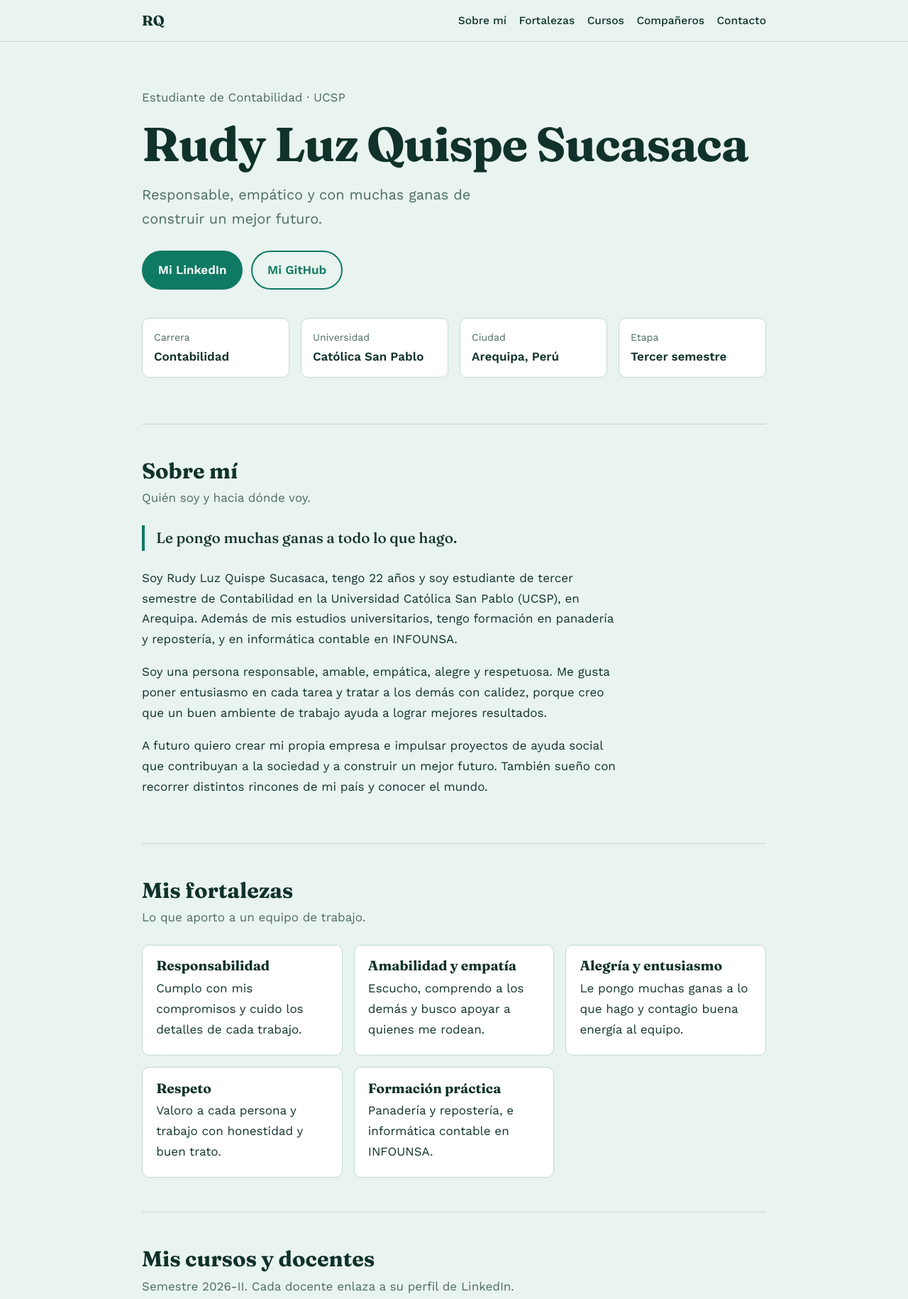
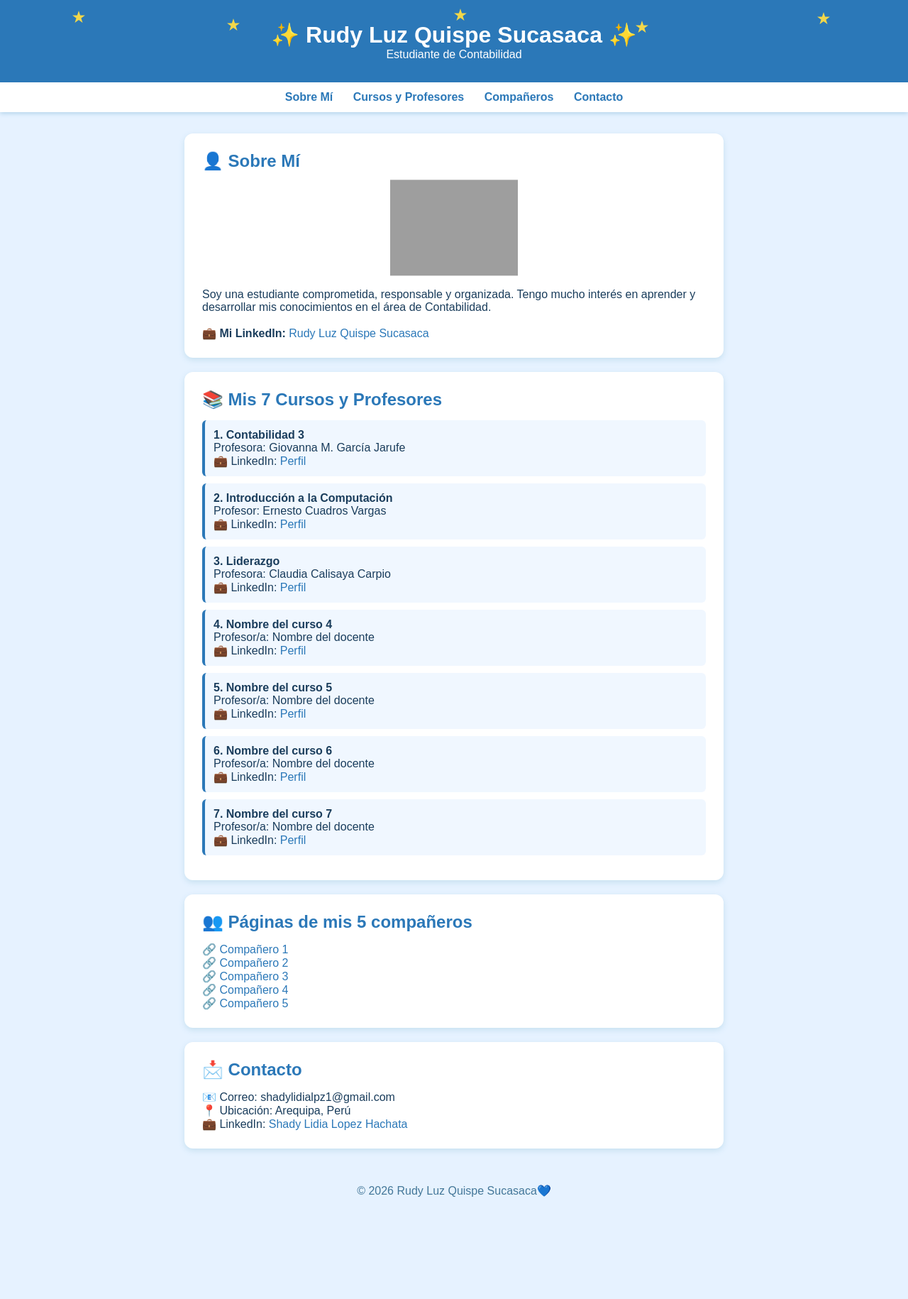
Before and after one commit to RudyLuzQuispeSucasaca/RudyLuzQuispeSucasaca.github.io, a plain HTML site: page index.html in a window 1280 px wide. Shown: the top 1830 px of the page at 71% size. After the commit the page ends 1707 px from the top, so only its background shows below. Drawn offline with nearby package versions, Linux system fonts and the light colour scheme; grey boxes are pictures that could not be loaded.

Commit message:
Update index.html

```diff
--- a/index.html
+++ b/index.html
@@ -1,242 +1,202 @@
 <!DOCTYPE html>
 <html lang="es">
 <head>
-<meta charset="utf-8">
-<meta name="viewport" content="width=device-width, initial-scale=1">
-<meta name="google-site-verification" content="2D5c-wKVQnALXrFIdo2wI-Y-DCOHoWiuO_FaM1N_N9Q" />
-<title>Rudy Luz Quispe Sucasaca | Estudiante de Contabilidad · UCSP</title>
-<meta name="description" content="Rudy Luz Quispe Sucasaca, estudiante de Contabilidad en la Universidad Católica San Pablo (Arequipa). Perfil, cursos, docentes y contacto.">
-<meta name="author" content="Rudy Luz Quispe Sucasaca">
-<meta name="theme-color" content="#e9f3ef">
-<link rel="canonical" href="https://rudyluzquispesucasaca.github.io/">
-<meta property="og:type" content="profile">
-<meta property="og:title" content="Rudy Luz Quispe Sucasaca | Estudiante de Contabilidad · UCSP">
-<meta property="og:description" content="Perfil, cursos, docentes y contacto.">
-<meta property="og:url" content="https://rudyluzquispesucasaca.github.io/">
-<script type="application/ld+json">
-{
-  "@context": "https://schema.org",
-  "@type": "Person",
-  "name": "Rudy Luz Quispe Sucasaca",
-  "url": "https://rudyluzquispesucasaca.github.io/",
-  "jobTitle": "Estudiante de Contabilidad",
-  "affiliation": { "@type": "CollegeOrUniversity", "name": "Universidad Católica San Pablo" },
-  "address": { "@type": "PostalAddress", "addressLocality": "Arequipa", "addressCountry": "PE" },
-  "sameAs": [
-    "https://github.com/RudyLuzQuispeSucasaca",
-    "https://www.linkedin.com/in/luz-quispe-94a934449"
-  ]
+    <meta charset="UTF-8">
+    <meta name="viewport" content="width=device-width, initial-scale=1.0">
+    <title>Rudy Luz Quispe Sucasaca</title>
+    <style>
+        *{
+            margin:0;
+            padding:0;
+            box-sizing:border-box;
         }
-</script>
+        body{
+            background-color:#e6f2ff;
+            font-family:Arial, sans-serif;
+            color:#1a3d5c;
+        }
 
-<link rel="preconnect" href="https://fonts.googleapis.com">
-<link rel="preconnect" href="https://fonts.gstatic.com" crossorigin>
-<link href="https://fonts.googleapis.com/css2?family=Fraunces:opsz,wght@9..144,500;9..144,700&family=Work+Sans:wght@400;500;600&display=swap" rel="stylesheet">
+        /* Encabezado con estrellas animadas */
+        header{
+            background:#2b78b8;
+            color:white;
+            text-align:center;
+            padding:30px 15px;
+            position:relative;
+            overflow:hidden;
+        }
+        .estrella{
+            position:absolute;
+            color:#ffdd44;
+            font-size:20px;
+            animation:brillar 1.5s infinite alternate;
+        }
+        @keyframes brillar{
+            0%{opacity:0.3; transform:scale(0.8)}
+            100%{opacity:1; transform:scale(1.2)}
+        }
 
-<style>
-:root{
-  --bg:#e9f3ef;        /* fondo general */
-  --surface:#ffffff;   /* tarjetas */
-  --ink:#10322b;       /* texto principal */
-  --muted:#4d6b63;     /* texto secundario */
-  --line:#c3dad2;      /* bordes */
-  --accent:#0f7a63;    /* botones y enlaces */
-  --accent-ink:#ffffff;
+        /* Menú de navegación */
+        nav{
+            background:#ffffff;
+            box-shadow:0 2px 6px #b3d4eb;
+            padding:12px;
+            text-align:center;
         }
-@media (prefers-color-scheme: dark){
-  :root{ --bg:#0c1d19; --surface:#122823; --ink:#e4f2ee; --muted:#93b3aa; --line:#23463d; --accent:#4fd1b0; --accent-ink:#06211a; }
+        nav a{
+            color:#2b78b8;
+            text-decoration:none;
+            font-weight:bold;
+            margin:0 12px;
         }
-*{box-sizing:border-box}
-html{scroll-behavior:smooth}
-body{margin:0;background:var(--bg);color:var(--ink);font-family:"Work Sans",system-ui,sans-serif;font-size:1.0625rem;line-height:1.7}
-a{color:var(--accent);font-weight:500}
-a:focus-visible,button:focus-visible{outline:3px solid var(--accent);outline-offset:2px}
-.wrap{max-width:920px;margin:0 auto;padding:0 1.25rem}
-h1,h2,h3{font-family:"Fraunces",Georgia,serif;line-height:1.15;margin:0}
+        nav a:hover{
+            color:#164b75;
+        }
 
-/* Barra superior */
-.top{position:sticky;top:0;z-index:5;background:var(--bg);border-bottom:1px solid var(--line)}
-.top .wrap{display:flex;align-items:center;justify-content:space-between;gap:1rem;padding-top:.75rem;padding-bottom:.75rem;flex-wrap:wrap}
-.logo{font-family:"Fraunces",serif;font-weight:700;font-size:1.25rem;text-decoration:none;color:var(--ink)}
-.top nav{display:flex;flex-wrap:wrap;gap:1.1rem}
-.top nav a{text-decoration:none;color:var(--ink);font-size:.97rem}
-.top nav a:hover{color:var(--accent)}
+        .contenedor{
+            max-width:800px;
+            margin:30px auto;
+            padding:0 20px;
+        }
+        section{
+            background:white;
+            padding:25px;
+            border-radius:12px;
+            margin-bottom:20px;
+            box-shadow:0 3px 8px #c6e0f0;
+        }
+        h2{
+            color:#2b78b8;
+            margin-bottom:15px;
+        }
 
-/* Portada */
-.hero{padding:4rem 0 3rem}
-.role{color:var(--muted);margin:0 0 .75rem}
-h1{font-size:clamp(2.3rem,7vw,4.2rem);font-weight:700;letter-spacing:-.02em}
-.lead{font-size:1.25rem;color:var(--muted);margin:1rem 0 1.75rem;max-width:34rem}
-.btns{display:flex;flex-wrap:wrap;gap:.75rem}
-.btn{display:inline-block;padding:.7rem 1.3rem;border-radius:999px;text-decoration:none;font-weight:600;border:2px solid var(--accent)}
-.btn.main{background:var(--accent);color:var(--accent-ink)}
-.btn.alt{color:var(--accent)}
-.facts{display:grid;grid-template-columns:repeat(auto-fit,minmax(150px,1fr));gap:1rem;margin-top:2.5rem;padding:0;list-style:none}
-.facts li{background:var(--surface);border:1px solid var(--line);border-radius:10px;padding:.9rem 1rem}
-.facts span{display:block;color:var(--muted);font-size:.88rem}
-.facts strong{font-weight:600}
+        /* Imagen animada de la chica */
+        .chica-animada{
+            width:180px;
+            display:block;
+            margin:15px auto;
+            animation:salto 1.2s infinite alternate;
+        }
+        @keyframes salto{
+            0%{transform:translateY(0px)}
+            100%{transform:translateY(-12px)}
+        }
 
-section{padding:3rem 0;border-top:1px solid var(--line)}
-h2{font-size:1.9rem;margin-bottom:.4rem}
-.intro{color:var(--muted);margin:0 0 1.5rem}
-blockquote{margin:0 0 1.5rem;padding-left:1rem;border-left:4px solid var(--accent);font-family:"Fraunces",serif;font-size:1.3rem}
-.about p{max-width:42rem}
+        .curso{
+            background:#f0f7ff;
+            padding:12px;
+            margin:10px 0;
+            border-left:4px solid #2b78b8;
+            border-radius:6px;
+        }
+        a{
+            color:#2b78b8;
+            text-decoration:none;
+        }
+        a:hover{
+            text-decoration:underline;
+        }
 
-/* Fortalezas y cursos */
-.grid{display:grid;grid-template-columns:repeat(auto-fit,minmax(260px,1fr));gap:1rem}
-.card{background:var(--surface);border:1px solid var(--line);border-radius:10px;padding:1.1rem 1.2rem}
-.card h3{font-size:1.2rem;margin-bottom:.4rem}
-.card p{margin:.25rem 0}
-.card .role-tag{color:var(--muted);font-size:.9rem}
-
-/* Compañeros */
-ul.mates{list-style:none;margin:0;padding:0;display:grid;grid-template-columns:repeat(auto-fit,minmax(240px,1fr));gap:.75rem}
-ul.mates li a{display:block;background:var(--surface);border:1px solid var(--line);border-radius:10px;padding:.9rem 1.1rem;text-decoration:none;color:var(--ink)}
-ul.mates li a:hover{border-color:var(--accent);color:var(--accent)}
-
-footer{padding:2rem 0 3rem;border-top:1px solid var(--line);color:var(--muted);font-size:.95rem}
+        footer{
+            text-align:center;
+            padding:20px;
+            color:#447799;
+        }
     </style>
 </head>
+<body>
 
-<body id="inicio">
+<header>
+    <span class="estrella" style="top:10%; left:8%">★</span>
+    <span class="estrella" style="top:20%; left:25%">★</span>
+    <span class="estrella" style="top:8%; left:50%">★</span>
+    <span class="estrella" style="top:22%; left:70%">★</span>
+    <span class="estrella" style="top:12%; left:90%">★</span>
+    <h1>✨ Rudy Luz Quispe Sucasaca ✨</h1>
+    <p>Estudiante de Contabilidad</p>
+</header>
 
-<header class="top">
-  <div class="wrap">
-    <a class="logo" href="#inicio">RQ</a>
-    <nav aria-label="Secciones">
-      <a href="#sobre-mi">Sobre mí</a>
-      <a href="#fortalezas">Fortalezas</a>
-      <a href="#cursos">Cursos</a>
-      <a href="#companeros">Compañeros</a>
+<nav>
+    <a href="#sobre-mi">Sobre Mí</a>
+    <a href="#cursos">Cursos y Profesores</a>
+    <a href="#compañeros">Compañeros</a>
     <a href="#contacto">Contacto</a>
 </nav>
-  </div>
-</header>
 
-<main class="wrap">
-
-  <section class="hero" style="border-top:0">
-    <p class="role">Estudiante de Contabilidad · UCSP</p>
-    <h1>Rudy Luz Quispe Sucasaca</h1>
-    <p class="lead">Responsable, empático y con muchas ganas de construir un mejor futuro.</p>
-    <div class="btns">
-      <a class="btn main" href="https://www.linkedin.com/in/luz-quispe-94a934449" target="_blank" rel="me noopener">Mi LinkedIn</a>
-      <a class="btn alt" href="https://github.com/RudyLuzQuispeSucasaca" target="_blank" rel="me noopener">Mi GitHub</a>
-    </div>
-    <ul class="facts">
-      <li><span>Carrera</span><strong>Contabilidad</strong></li>
-      <li><span>Universidad</span><strong>Católica San Pablo</strong></li>
-      <li><span>Ciudad</span><strong>Arequipa, Perú</strong></li>
-      <li><span>Etapa</span><strong>Tercer semestre</strong></li>
-    </ul>
+<div class="contenedor">
+    <section id="sobre-mi">
+        <h2>👤 Sobre Mí</h2>
+        <img class="chica-animada" src="https://cdn-icons-png.flaticon.com/512/3135/3135715.png" alt="chica estudiante">
+        <p>Soy una estudiante comprometida, responsable y organizada. Tengo mucho interés en aprender y desarrollar mis conocimientos en el área de Contabilidad.</p>
+        <br>
+        <p>💼 <strong>Mi LinkedIn:</strong> <a href="AQUÍ-TU-ENLACE-LINKEDIN" target="_blank">Rudy Luz Quispe Sucasaca</a></p>
     </section>
 
-  <section id="sobre-mi" class="about">
-    <h2>Sobre mí</h2>
-    <p class="intro">Quién soy y hacia dónde voy.</p>
-    <blockquote>Le pongo muchas ganas a todo lo que hago.</blockquote>
-    <p>Soy Rudy Luz Quispe Sucasaca, tengo 22 años y soy estudiante de tercer semestre de Contabilidad en la Universidad Católica San Pablo (UCSP), en Arequipa. Además de mis estudios universitarios, tengo formación en panadería y repostería, y en informática contable en INFOUNSA.</p>
-    <p>Soy una persona responsable, amable, empática, alegre y respetuosa. Me gusta poner entusiasmo en cada tarea y tratar a los demás con calidez, porque creo que un buen ambiente de trabajo ayuda a lograr mejores resultados.</p>
-    <p>A futuro quiero crear mi propia empresa e impulsar proyectos de ayuda social que contribuyan a la sociedad y a construir un mejor futuro. También sueño con recorrer distintos rincones de mi país y conocer el mundo.</p>
-  </section>
+    <section id="cursos">
+        <h2>📚 Mis 7 Cursos y Profesores</h2>
 
-  <section id="fortalezas">
-    <h2>Mis fortalezas</h2>
-    <p class="intro">Lo que aporto a un equipo de trabajo.</p>
-    <div class="grid">
-      <div class="card"><h3>Responsabilidad</h3><p>Cumplo con mis compromisos y cuido los detalles de cada trabajo.</p></div>
-      <div class="card"><h3>Amabilidad y empatía</h3><p>Escucho, comprendo a los demás y busco apoyar a quienes me rodean.</p></div>
-      <div class="card"><h3>Alegría y entusiasmo</h3><p>Le pongo muchas ganas a lo que hago y contagio buena energía al equipo.</p></div>
-      <div class="card"><h3>Respeto</h3><p>Valoro a cada persona y trabajo con honestidad y buen trato.</p></div>
-      <div class="card"><h3>Formación práctica</h3><p>Panadería y repostería, e informática contable en INFOUNSA.</p></div>
+        <div class="curso">
+            <strong>1. Contabilidad 3</strong>
+            <p>Profesora: Giovanna M. García Jarufe</p>
+            <p>💼 LinkedIn: <a href="ENLACE-PROFESORA1" target="_blank">Perfil</a></p>
+        </div>
+
+        <div class="curso">
+            <strong>2. Introducción a la Computación</strong>
+            <p>Profesor: Ernesto Cuadros Vargas</p>
+            <p>💼 LinkedIn: <a href="ENLACE-PROFESOR2" target="_blank">Perfil</a></p>
+        </div>
+
+        <div class="curso">
+            <strong>3. Liderazgo</strong>
+            <p>Profesora: Claudia Calisaya Carpio</p>
+            <p>💼 LinkedIn: <a href="ENLACE-PROFESORA3" target="_blank">Perfil</a></p>
+        </div>
+
+        <div class="curso">
+            <strong>4. Nombre del curso 4</strong>
+            <p>Profesor/a: Nombre del docente</p>
+            <p>💼 LinkedIn: <a href="ENLACE-PROFESOR4" target="_blank">Perfil</a></p>
+        </div>
+
+        <div class="curso">
+            <strong>5. Nombre del curso 5</strong>
+            <p>Profesor/a: Nombre del docente</p>
+            <p>💼 LinkedIn: <a href="ENLACE-PROFESOR5" target="_blank">Perfil</a></p>
+        </div>
+
+        <div class="curso">
+            <strong>6. Nombre del curso 6</strong>
+            <p>Profesor/a: Nombre del docente</p>
+            <p>💼 LinkedIn: <a href="ENLACE-PROFESOR6" target="_blank">Perfil</a></p>
+        </div>
+
+        <div class="curso">
+            <strong>7. Nombre del curso 7</strong>
+            <p>Profesor/a: Nombre del docente</p>
+            <p>💼 LinkedIn: <a href="ENLACE-PROFESOR7" target="_blank">Perfil</a></p>
         </div>
     </section>
 
-  <section id="cursos">
-    <h2>Mis cursos y docentes</h2>
-    <p class="intro">Semestre 2026-II. Cada docente enlaza a su perfil de LinkedIn.</p>
-    <div class="grid">
-
-      <div class="card">
-        <h3>Cálculo en una Variable</h3>
-        <p><a href="https://www.linkedin.com/in/jesus-enrique-achire-quispe-a842303b6/" target="_blank" rel="noopener">Jesús Enrique Achire Quispe</a></p>
-      </div>
-
-      <div class="card">
-        <h3>Liderazgo</h3>
-        <p><a href="https://www.linkedin.com/in/claudia-calisaya-carpio-5821a0173/" target="_blank" rel="noopener">Claudia Calisaya Carpio</a></p>
-      </div>
-
-      <div class="card">
-        <h3>Antropología</h3>
-        <p>José Luis Begazo de la Torre</p>
-        <!-- Si encuentras su LinkedIn, reemplaza la línea anterior por:
-        <p><a href="https://www.linkedin.com/in/SU-PERFIL" target="_blank" rel="noopener">José Luis Begazo de la Torre</a></p> -->
-      </div>
-
-      <div class="card">
-        <h3>Historia de Occidente I</h3>
-        <p>Gonzalo José Pedro Presbítero Rodríguez</p>
-      </div>
-
-      <div class="card">
-        <h3>Introducción a Computación</h3>
-        <p><a href="https://www.linkedin.com/in/ecuadrosv/" target="_blank" rel="noopener">Ernesto Cuadros Vargas</a></p>
-        <p class="role-tag">Asistente: <a href="https://www.linkedin.com/in/rosmery-violeta-quispe-zavala-58374638/" target="_blank" rel="noopener">Rosmery Violeta Quispe Zavala</a></p>
-      </div>
-
-      <div class="card">
-        <h3>Contabilidad III</h3>
-        <p><a href="https://www.linkedin.com/in/giovanna-m-garc%C3%ADa-jarufe/" target="_blank" rel="noopener">Giovanna María García Jarufe</a></p>
-      </div>
-
-      <div class="card">
-        <h3>Legislación Laboral</h3>
-        <p><a href="https://www.linkedin.com/in/giovanna-m-garc%C3%ADa-jarufe/" target="_blank" rel="noopener">Giovanna María García Jarufe</a></p>
-        <p><a href="https://www.linkedin.com/in/carlos-abarca-rubianes-b2242a35/" target="_blank" rel="noopener">Carlos Rodrigo Abarca Rubianes</a></p>
-      </div>
-
-      <div class="card">
-        <h3>Filosofía de la Naturaleza</h3>
-        <p><a href="https://www.linkedin.com/in/david-matto-neyra-2773a73a7/" target="_blank" rel="noopener">David Luis Matto Neyra</a></p>
-      </div>
-
-    </div>
-  </section>
-
-  <section id="companeros">
-    <h2>Páginas de mis compañeros</h2>
-    <p class="intro">Una red que crece: aquí enlazo las páginas web de mis compañeros de clase.</p>
-
-    <ul class="mates">
-      <li><a href="https://raquelnoemivelasquezyucra-code.github.io/" target="_blank" rel="noopener">Raquel Noemi Velasquez Yucra</a></li>
-
-      <!-- ================================================
-           PARA AGREGAR UN COMPAÑERO:
-           1) Copia la línea de abajo (sin los signos de comentario)
-           2) Pégala debajo de la última, antes de </ul>
-           3) Cambia el link y el nombre
-      <li><a href="https://USUARIO.github.io/" target="_blank" rel="noopener">Nombre del compañero</a></li>
-           ================================================ -->
-
-    </ul>
+    <section id="compañeros">
+        <h2>👥 Páginas de mis 5 compañeros</h2>
+        <p>🔗 <a href="ENLACE-COMPAÑERO1" target="_blank">Compañero 1</a></p>
+        <p>🔗 <a href="ENLACE-COMPAÑERO2" target="_blank">Compañero 2</a></p>
+        <p>🔗 <a href="ENLACE-COMPAÑERO3" target="_blank">Compañero 3</a></p>
+        <p>🔗 <a href="ENLACE-COMPAÑERO4" target="_blank">Compañero 4</a></p>
+        <p>🔗 <a href="ENLACE-COMPAÑERO5" target="_blank">Compañero 5</a></p>
     </section>
 
     <section id="contacto">
-    <h2>Conectemos</h2>
-    <p class="intro">Escríbeme o agrégame en LinkedIn para estar en contacto.</p>
-    <div class="btns">
-      <a class="btn main" href="https://www.linkedin.com/in/luz-quispe-94a934449" target="_blank" rel="me noopener">Escríbeme en LinkedIn</a>
-      <a class="btn alt" href="https://www.linkedin.com/in/luz-quispe-94a934449" target="_blank" rel="me noopener">Agregarme en LinkedIn</a>
-      <a class="btn alt" href="https://github.com/RudyLuzQuispeSucasaca" target="_blank" rel="me noopener">Ver mi GitHub</a>
+        <h2>📩 Contacto</h2>
+        <p>📧 Correo: shadylidialpz1@gmail.com</p>
+        <p>📍 Ubicación: Arequipa, Perú</p>
+        <p>💼 LinkedIn: <a href="AQUÍ-TU-ENLACE-LINKEDIN" target="_blank">Shady Lidia Lopez Hachata</a></p>
+    </section>
 </div>
-    <p class="intro" style="margin-top:1rem">Mi LinkedIn: <a href="https://www.linkedin.com/in/luz-quispe-94a934449" target="_blank" rel="me noopener">linkedin.com/in/luz-quispe-94a934449</a></p>
-  </section>
-
-</main>
 
 <footer>
-  <div class="wrap">© 2026 Rudy Luz Quispe Sucasaca · Universidad Católica San Pablo, Arequipa</div>
+    © 2026 Rudy Luz Quispe Sucasaca💙
 </footer>
 
 </body>
```
Lines whose indentation alone changed are shown as unchanged.
